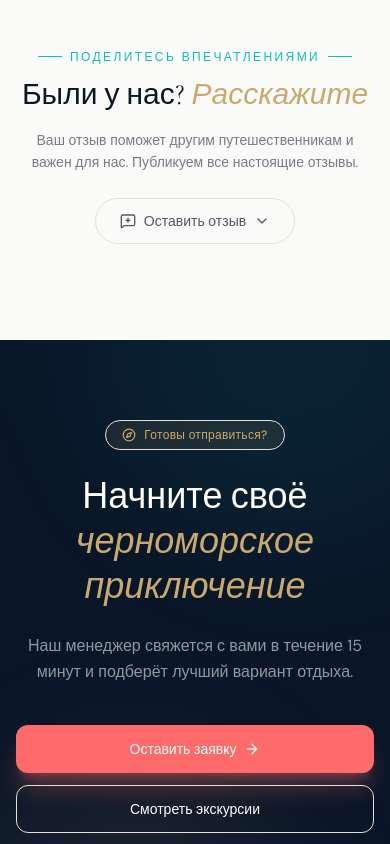
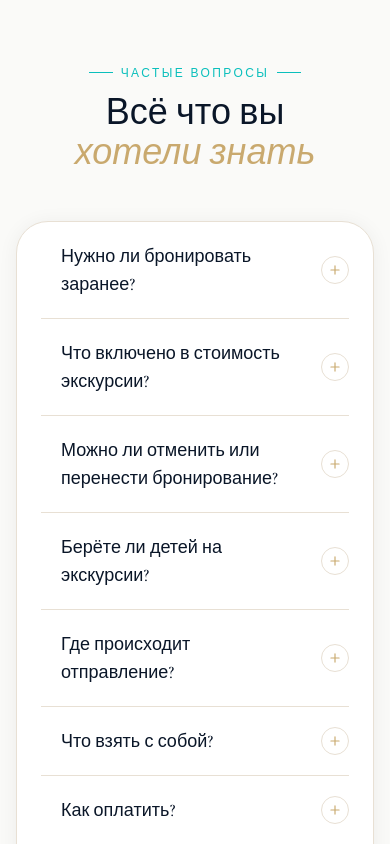
Before and after one commit to ADzyaduk/tour, a Next.js app: page / in a window 390 px wide. Shown: the part 6560-7404 px from the top of the page. Built offline with nearby package versions, Linux system fonts and the light colour scheme.

Commit message:
feat: add FAQ accordion section to homepage

```diff
--- a/app/page.tsx
+++ b/app/page.tsx
@@ -3,6 +3,7 @@ import { FeaturedExcursions } from "@/components/home/FeaturedExcursions"
 import { YachtShowcase } from "@/components/home/YachtShowcase"
 import { FeaturedGroupTrips } from "@/components/home/FeaturedGroupTrips"
 import { Testimonials } from "@/components/home/Testimonials"
+import { FAQ } from "@/components/home/FAQ"
 import { LeaveReview } from "@/components/home/LeaveReview"
 import { CTABanner } from "@/components/home/CTABanner"
 
@@ -14,6 +15,7 @@ export default function HomePage() {
       <YachtShowcase />
       <FeaturedGroupTrips />
       <Testimonials />
+      <FAQ />
       <LeaveReview />
       <CTABanner />
     </main>
--- /dev/null
+++ b/components/home/FAQ.tsx
@@ -0,0 +1,166 @@
+"use client"
+
+import { useState } from "react"
+import { motion, AnimatePresence } from "framer-motion"
+import { Plus, Minus } from "lucide-react"
+import { fadeUpVariants, staggerContainer } from "@/lib/animations"
+
+const faqs = [
+  {
+    question: "Нужно ли бронировать заранее?",
+    answer: "Рекомендуем бронировать за 1–2 дня, особенно в высокий сезон (июнь–август). Для групп от 8 человек — за 3–5 дней. Мы всегда стараемся помочь даже с заявками на следующий день.",
+  },
+  {
+    question: "Что включено в стоимость экскурсии?",
+    answer: "Транспорт, услуги гида и все входные билеты по маршруту. Питание и личные расходы — за счёт гостей, если не указано иное.",
+  },
+  {
+    question: "Можно ли отменить или перенести бронирование?",
+    answer: "Да, без штрафов за 24 часа до начала. При отмене менее чем за 12 часов просим сообщить — мы всегда войдём в положение.",
+  },
+  {
+    question: "Берёте ли детей на экскурсии?",
+    answer: "Да! Большинство экскурсий подходят для детей от 5 лет. Для активных маршрутов (каньоны, водопады) рекомендуем от 10 лет. Уточните при бронировании.",
+  },
+  {
+    question: "Где происходит отправление?",
+    answer: "Обычно из Адлера или Сочи — точное место встречи сообщается при подтверждении. По запросу организуем трансфер от вашего отеля.",
+  },
+  {
+    question: "Что взять с собой?",
+    answer: "Удобную обувь, воду и лёгкий перекус. Для морских прогулок рекомендуем купальник и солнцезащитный крем. Полный список — в подтверждении бронирования.",
+  },
+  {
+    question: "Как оплатить?",
+    answer: "Наличными или картой (Visa, МИР). Оплата — в день экскурсии или при бронировании онлайн. Предоплата не требуется для большинства туров.",
+  },
+  {
+    question: "Что если погода испортится?",
+    answer: "Безопасность гостей — приоритет. При неблагоприятных условиях мы переносим морские прогулки на ближайшую возможную дату или возвращаем оплату.",
+  },
+  {
+    question: "Есть ли скидки для групп?",
+    answer: "Да! Группам от 6 человек — скидка 10%, от 10 человек — 15%. Также есть специальные условия для корпоративных мероприятий и семей с детьми.",
+  },
+  {
+    question: "Как арендовать яхту только для своей компании?",
+    answer: "Выберите яхту из нашего флота, укажите желаемое время и маршрут — и яхта будет только вашей. Мы предлагаем как стандартные 3-часовые прогулки, так и полные дни с выходом в открытое море.",
+  },
+]
+
+function FAQItem({ question, answer, index }: { question: string; answer: string; index: number }) {
+  const [isOpen, setIsOpen] = useState(false)
+
+  return (
+    <motion.div
+      variants={fadeUpVariants}
+      custom={index}
+      className="relative border-b border-navy/10 last:border-b-0"
+    >
+      {/* Gold left accent bar */}
+      <div
+        className={`absolute left-0 top-0 bottom-0 w-0.5 transition-all duration-300 ${
+          isOpen ? "bg-gold opacity-100" : "bg-gold opacity-0"
+        }`}
+      />
+
+      <button
+        onClick={() => setIsOpen(!isOpen)}
+        className="w-full flex items-center justify-between gap-4 py-5 pl-5 pr-0 text-left group"
+        aria-expanded={isOpen}
+      >
+        <span className="font-display text-lg sm:text-xl font-medium text-navy group-hover:text-gold transition-colors duration-200">
+          {question}
+        </span>
+        <span className="shrink-0 w-7 h-7 rounded-full border border-navy/15 flex items-center justify-center text-gold group-hover:border-gold group-hover:bg-gold/5 transition-all duration-200">
+          <AnimatePresence mode="wait" initial={false}>
+            {isOpen ? (
+              <motion.span
+                key="minus"
+                initial={{ rotate: -90, opacity: 0 }}
+                animate={{ rotate: 0, opacity: 1 }}
+                exit={{ rotate: 90, opacity: 0 }}
+                transition={{ duration: 0.15 }}
+              >
+                <Minus className="w-3.5 h-3.5" />
+              </motion.span>
+            ) : (
+              <motion.span
+                key="plus"
+                initial={{ rotate: 90, opacity: 0 }}
+                animate={{ rotate: 0, opacity: 1 }}
+                exit={{ rotate: -90, opacity: 0 }}
+                transition={{ duration: 0.15 }}
+              >
+                <Plus className="w-3.5 h-3.5" />
+              </motion.span>
+            )}
+          </AnimatePresence>
+        </span>
+      </button>
+
+      <AnimatePresence initial={false}>
+        {isOpen && (
+          <motion.div
+            initial={{ height: 0, opacity: 0 }}
+            animate={{ height: "auto", opacity: 1 }}
+            exit={{ height: 0, opacity: 0 }}
+            transition={{ duration: 0.3, ease: [0.22, 1, 0.36, 1] }}
+            className="overflow-hidden"
+          >
+            <p className="pl-5 pb-5 text-navy/70 text-sm sm:text-base leading-relaxed">
+              {answer}
+            </p>
+          </motion.div>
+        )}
+      </AnimatePresence>
+    </motion.div>
+  )
+}
+
+export function FAQ() {
+  return (
+    <section className="py-20 lg:py-28 bg-sand">
+      <div className="max-w-4xl mx-auto px-4 sm:px-6 lg:px-8">
+        {/* Header */}
+        <motion.div
+          variants={staggerContainer}
+          initial="hidden"
+          whileInView="visible"
+          viewport={{ once: true, amount: 0.2 }}
+          className="text-center mb-12 lg:mb-16"
+        >
+          <motion.p
+            variants={fadeUpVariants}
+            className="text-teal text-xs font-medium tracking-[0.2em] uppercase mb-3 flex items-center justify-center gap-2"
+          >
+            <span className="inline-block w-6 h-px bg-teal" />
+            Частые вопросы
+            <span className="inline-block w-6 h-px bg-teal" />
+          </motion.p>
+          <motion.h2
+            variants={fadeUpVariants}
+            className="font-display text-4xl sm:text-5xl font-light text-navy"
+          >
+            Всё что вы
+            <br />
+            <span className="text-gold italic">хотели знать</span>
+          </motion.h2>
+        </motion.div>
+
+        {/* FAQ Items */}
+        <motion.div
+          variants={staggerContainer}
+          initial="hidden"
+          whileInView="visible"
+          viewport={{ once: true, amount: 0.1 }}
+          className="bg-white rounded-2xl border border-navy/8 shadow-[0_2px_20px_rgba(10,22,40,0.06)] px-6 sm:px-8 divide-y-0"
+        >
+          {faqs.map((faq, i) => (
+            <FAQItem key={i} question={faq.question} answer={faq.answer} index={i} />
+          ))}
+        </motion.div>
+      </div>
+    </section>
+  )
+}
```
